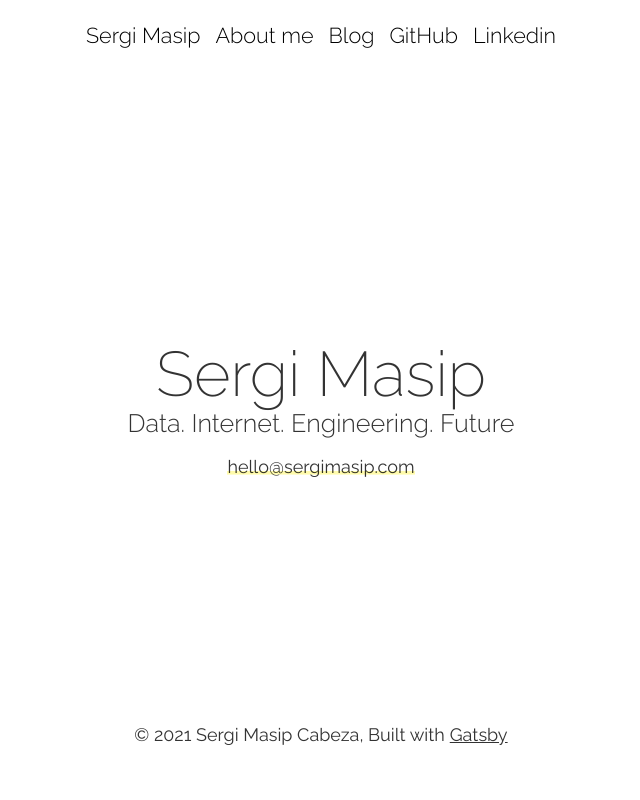
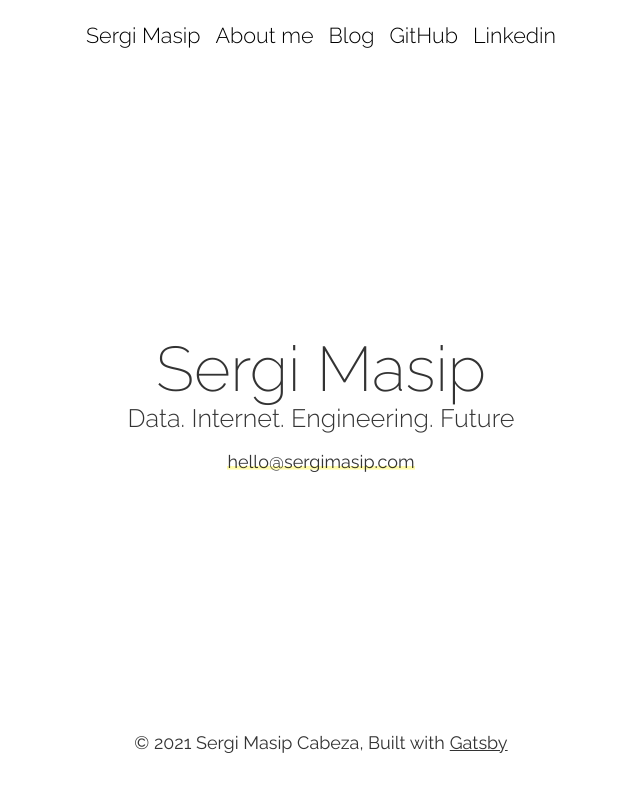
Before and after one commit to Atenrev/personal-website, a Gatsby site: page / in a window 1280 px wide. Shown: the whole page, without its empty margins (319-959 px from the left). Built offline with nearby package versions, Linux system fonts and the light colour scheme; Gatsby itself is replaced by a stand-in of ours; a small style sheet from the web is missing.

Commit message:
Minor tweaks

```diff
--- a/gatsby-config.js
+++ b/gatsby-config.js
@@ -2,7 +2,7 @@ module.exports = {
   siteMetadata: {
     title: `Sergi Masip`,
     subtitle: `Data. Internet. Engineering. Future`,
-    description: `The personal website for Sergi Masip Cabeza, a computer engineer from Barcelona, Spain.`,
+    description: `The personal website of Sergi Masip Cabeza, a computer engineer from Barcelona, Spain.`,
     author: `@Atenrev`,
     siteUrl: `https://sergimasip.com`,
     email: `hello@sergimasip.com`,
--- a/src/components/landing-bio.js
+++ b/src/components/landing-bio.js
@@ -8,11 +8,11 @@ const Container = styled.div`
 `
 
 const OuterContainer = styled.div`
+  height: 100%;
   display: flex;
   align-items: center;
   justify-content: center;
   flex-direction: row;
-  height: 78vh;
 `
 
 const Description = styled.p`
--- a/src/components/layout.js
+++ b/src/components/layout.js
@@ -13,11 +13,19 @@ import styled from "@emotion/styled"
 import Header from "./header"
 import "./layout.css"
 
+const Container = styled.div`
+  min-height: 100vh;
+  display: flex;
+  flex-direction: column;
+`
+
 const Content = styled.div`
   margin: 0 auto;
   max-width: 860px;
   padding: 0 1.0875rem 1rem;
   padding-top: 0;
+  display: flex;
+  flex-grow: 1;
 `
 
 const GatsbyLink = styled.a`
@@ -25,6 +33,9 @@ const GatsbyLink = styled.a`
 `
 
 const Footer = styled.footer`
+  margin: 0 auto;
+  max-width: 860px;
+  padding: 0 1.0875rem 1rem;
   text-align: center;
 `
 
@@ -40,18 +51,18 @@ const Layout = ({ children }) => (
       }
     `}
     render={data => (
-      <>
+      <Container>
         <Header siteTitle={data.site.siteMetadata.title} />
         <Content>
-          <main>{children}</main>
-          <Footer>
-            <p>
+        <main>{children}</main>
+        </Content>
+        <Footer>
+          <p>
             © {new Date().getFullYear()} Sergi Masip Cabeza, Built with
             <GatsbyLink href="https://www.gatsbyjs.org">Gatsby</GatsbyLink>
-            </p>
-          </Footer>
-        </Content>
-      </>
+          </p>
+        </Footer>
+      </Container>
     )}
   />
 )
--- a/src/pages/index.js
+++ b/src/pages/index.js
@@ -8,7 +8,7 @@ const IndexPage = () => (
   <Layout>
     <SEO
     title="Home"
-    keywords={['sergi', 'masip', 'sergi masip', 'software', 'data', 'web', 'engineer', 'developer', 'machine learning', 'artifical intelligence', 'unity']}
+    keywords={['sergi', 'masip', 'sergi masip', 'contant', 'software', 'data', 'web', 'engineer', 'developer', 'machine learning', 'artifical intelligence', 'unity']}
     />
     <LandingBio />
   </Layout>
```
